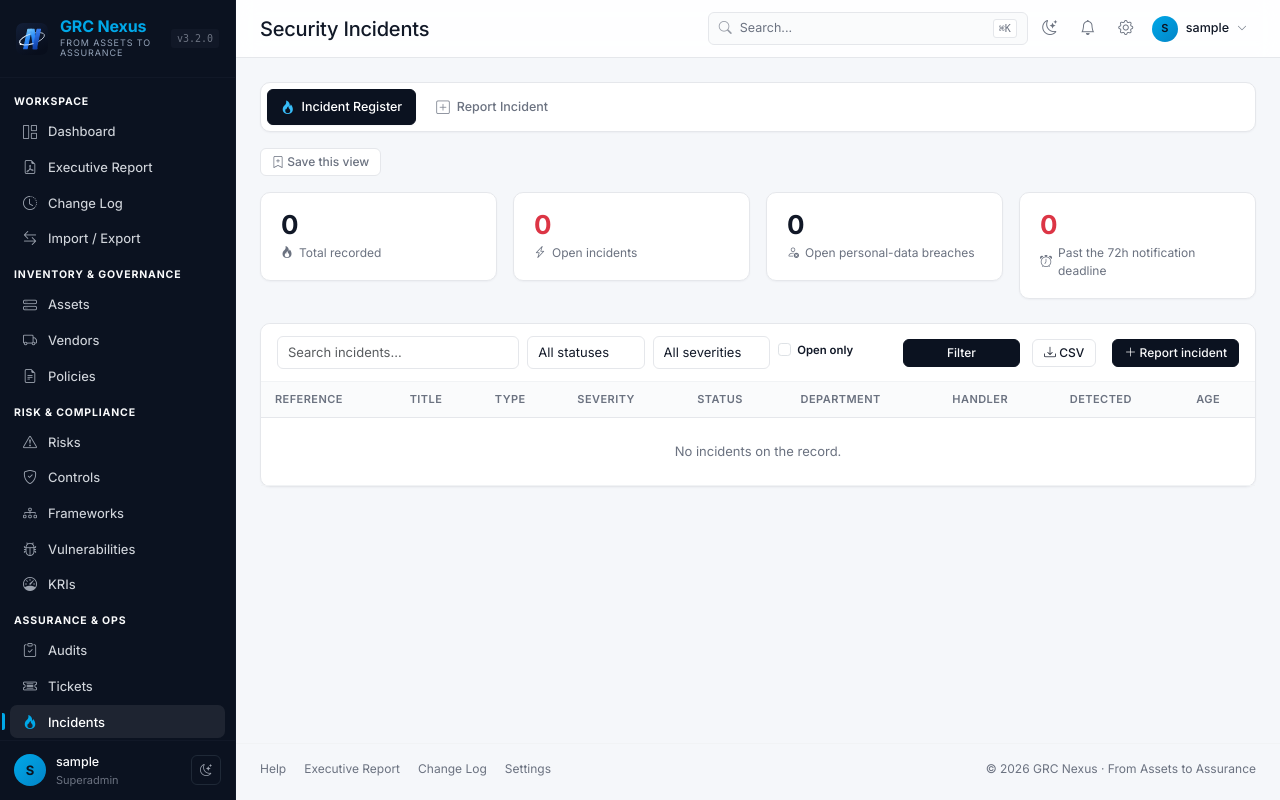
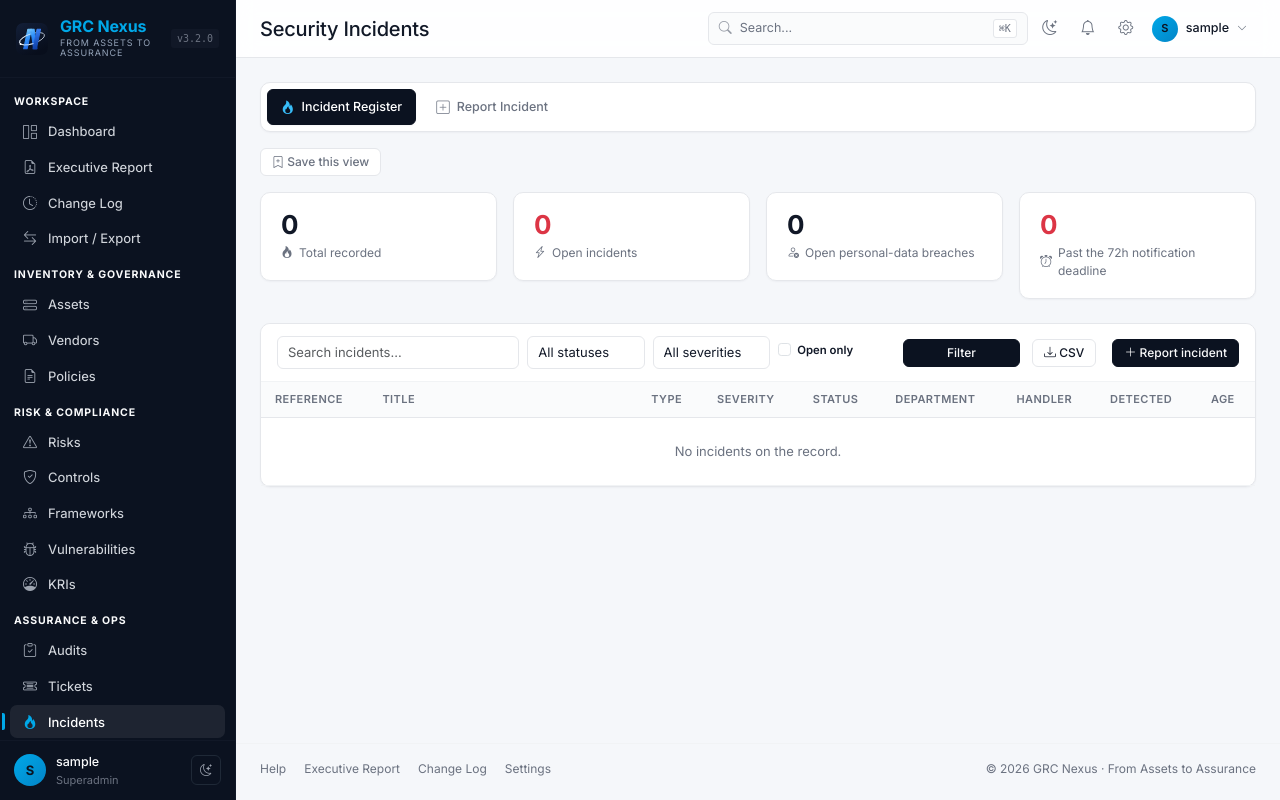
Before and after one commit to SujalAdhikari-Hacker/GRC-Nexus, a Django app: page /incidents/ in a window 1280 px wide. Run offline with Django 5.2, Linux system fonts and the light colour scheme; the visitor is signed in with stand-in values (Sample User, id 1); data comes from the database, SQL or seed files in the repository; data that the repository does not hold is empty; parts of the project's set-up code (start-up, migrations or seed data) failed here and were passed over; some libraries are stand-ins or nearby versions.

Commit message:
Align HOD group permissions, clean duplicate seed assets, and fix incidents table layout

```diff
--- a/app/static/css/brand.css
+++ b/app/static/css/brand.css
@@ -1806,3 +1806,7 @@ pre { white-space: pre-wrap; overflow-wrap: anywhere; }
     .welcome-banner { padding: 14px 16px; }
     .module-tabs { margin-bottom: 12px; }
 }
+
+.incidents-table {
+    min-width: 980px;
+}
--- a/app/templates/incidents/incident_list.html
+++ b/app/templates/incidents/incident_list.html
@@ -55,21 +55,21 @@
             <table class="table table-sm table-hover mb-0 align-middle incidents-table">
                 <thead>
                     <tr>
-                        <th scope="col">Reference</th>
-                        <th scope="col">Title</th>
-                        <th scope="col">Type</th>
-                        <th scope="col">Severity</th>
-                        <th scope="col">Status</th>
-                        <th scope="col">Department</th>
-                        <th scope="col">Handler</th>
-                        <th scope="col">Detected</th>
-                        <th scope="col">Age</th>
+                        <th scope="col" class="text-nowrap">Reference</th>
+                        <th scope="col" style="min-width: 240px;">Title</th>
+                        <th scope="col" class="text-nowrap">Type</th>
+                        <th scope="col" class="text-nowrap">Severity</th>
+                        <th scope="col" class="text-nowrap">Status</th>
+                        <th scope="col" class="text-nowrap">Department</th>
+                        <th scope="col" class="text-nowrap">Handler</th>
+                        <th scope="col" class="text-nowrap">Detected</th>
+                        <th scope="col" class="text-nowrap">Age</th>
                     </tr>
                 </thead>
                 <tbody>
                 {% for incident in incidents %}
                     <tr>
-                        <td><a href="{% url 'incidents:detail' incident.pk %}" class="fw-semibold">{{ incident.reference }}</a></td>
+                        <td class="text-nowrap"><a href="{% url 'incidents:detail' incident.pk %}" class="fw-semibold">{{ incident.reference }}</a></td>
                         <td>
                             <a href="{% url 'incidents:detail' incident.pk %}" class="text-decoration-none text-body">{{ incident.title|truncatechars:60 }}</a>
                             {% if incident.is_breach %}<span class="badge bg-dark ms-1">PII</span>{% endif %}
@@ -80,13 +80,13 @@
                                 {% elif nis2 %}<span class="badge bg-secondary ms-1" title="NIS2 Article 23 applies">NIS2</span>{% endif %}
                             {% endwith %}
                         </td>
-                        <td class="text-muted small">{{ incident.get_incident_type_display }}</td>
-                        <td><span class="badge {{ incident.severity_badge }}">{{ incident.get_severity_display }}</span></td>
-                        <td><span class="badge {{ incident.status_badge }}">{{ incident.get_status_display }}</span></td>
-                        <td class="small">{{ incident.owner_dept.name }}</td>
-                        <td class="small">{% if incident.handler %}{{ incident.handler.get_full_name|default:incident.handler.username }}{% else %}<span class="text-warning">unassigned</span>{% endif %}</td>
-                        <td class="small text-muted">{{ incident.detected_at|date:"M d, H:i" }}</td>
-                        <td class="small {% if incident.sla_breached %}text-danger fw-semibold{% endif %}">
+                        <td class="text-muted small text-nowrap">{{ incident.get_incident_type_display }}</td>
+                        <td class="text-nowrap"><span class="badge {{ incident.severity_badge }}">{{ incident.get_severity_display }}</span></td>
+                        <td class="text-nowrap"><span class="badge {{ incident.status_badge }}">{{ incident.get_status_display }}</span></td>
+                        <td class="small text-nowrap">{{ incident.owner_dept.name }}</td>
+                        <td class="small text-nowrap">{% if incident.handler %}{{ incident.handler.get_full_name|default:incident.handler.username }}{% else %}<span class="text-warning">unassigned</span>{% endif %}</td>
+                        <td class="small text-muted text-nowrap">{{ incident.detected_at|date:"M d, H:i" }}</td>
+                        <td class="small text-nowrap {% if incident.sla_breached %}text-danger fw-semibold{% endif %}">
                             {{ incident.age_hours }}h{% if incident.sla_breached %} · SLA missed{% endif %}
                         </td>
                     </tr>
```
Also changed, not shown: app/core/tests.py (+26 -0 lines), app/core/migrations/0022_cleanup_groups_duplicates_and_qa_incident.py (added).
